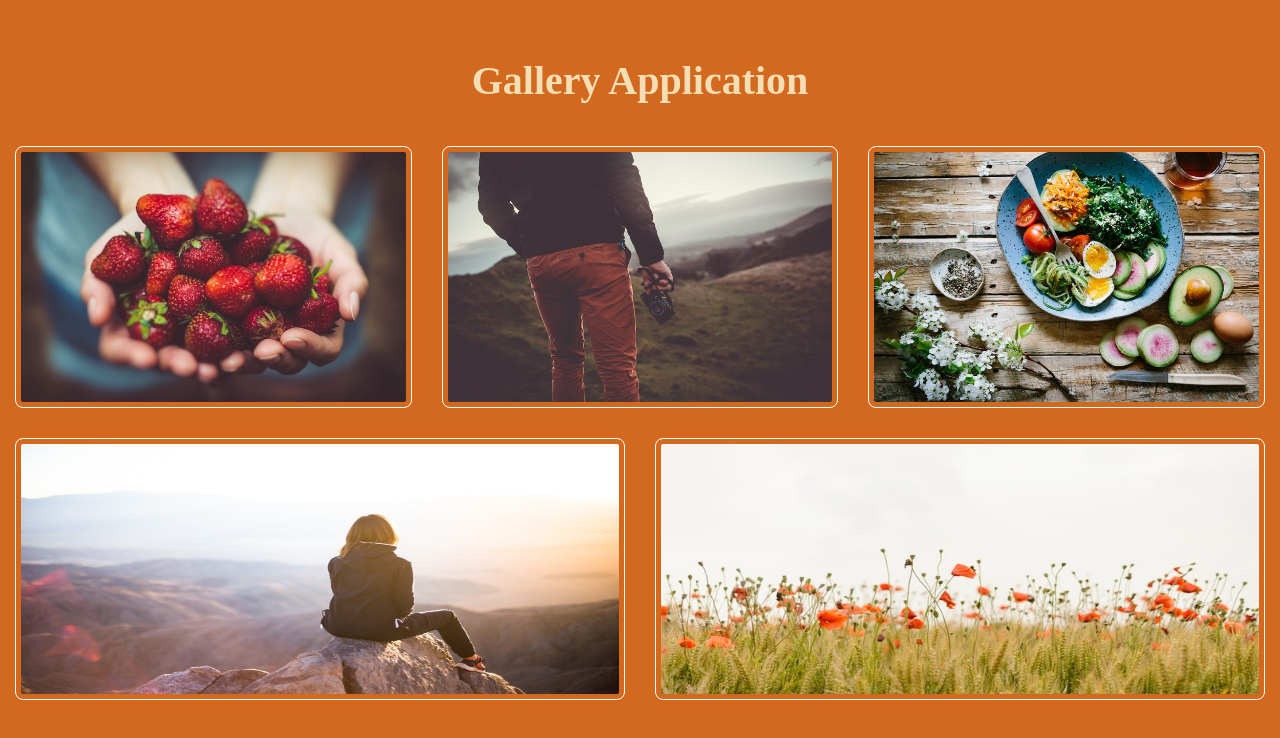
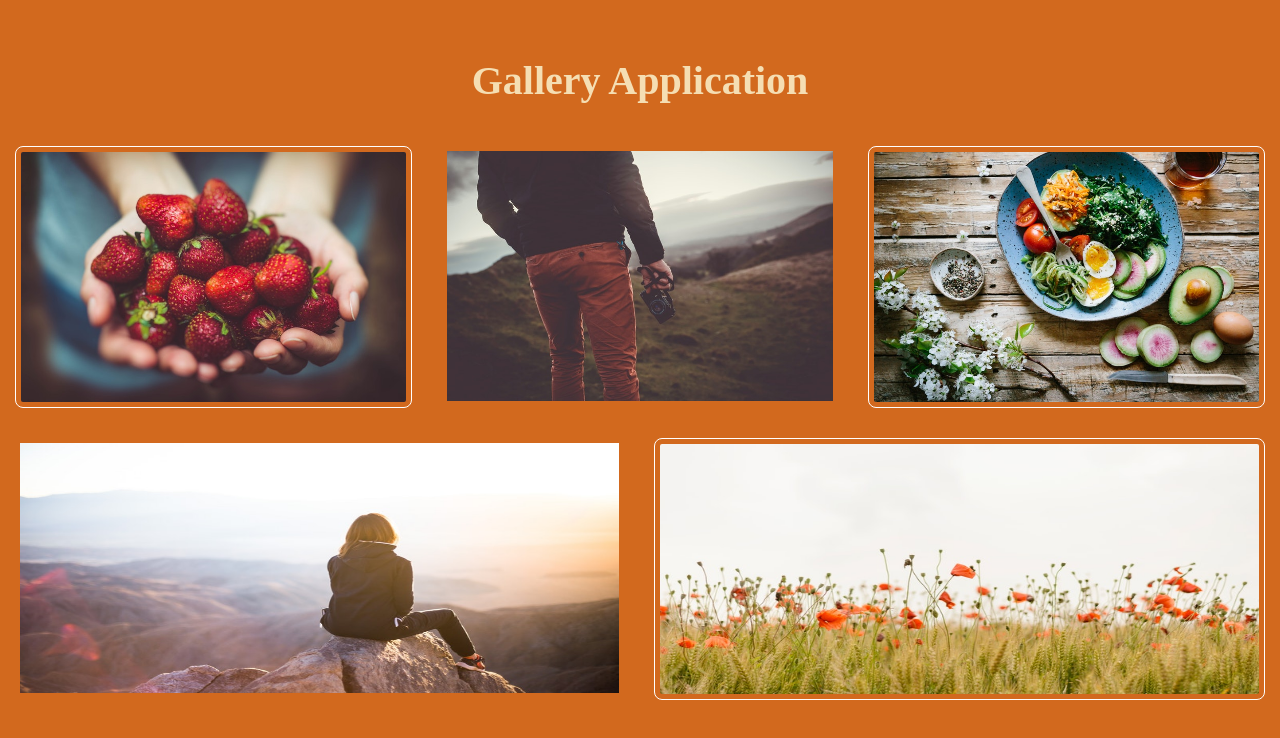
Before and after one commit to lvarayut/styled-components-tutorial, a React (Create React App) app: page / in a window 1280 px wide. Shown: the top 738 px of the page. Built offline with nearby package versions, Linux system fonts and the light colour scheme.

Commit message:
Step-7 Optional thumbnail border

```diff
--- a/src/App.js
+++ b/src/App.js
@@ -17,14 +17,21 @@ const Thumbnail = styled.img`
   height: 250px;
   padding: 5px;
   margin: 15px;
-  border: 1px solid white;
-  border-radius: 8px;
+  ${props => {
+    if (props.showBorder) {
+      return `
+        border: 1px solid white;
+        border-radius: 8px;
+      `;
+    }
+  }}
 `;
 
 class App extends Component {
   render() {
     const thumbnails = Array.from({ length: 5 }, (_, index) => {
-      return <Thumbnail key={index + 1} src={require(`../assets/thumbnail-${index + 1}.jpeg`)} />;
+      const showBorder = index % 2 === 0;
+      return <Thumbnail key={index + 1} src={require(`../assets/thumbnail-${index + 1}.jpeg`)} showBorder={showBorder} />;
     });
 
     return (
```
